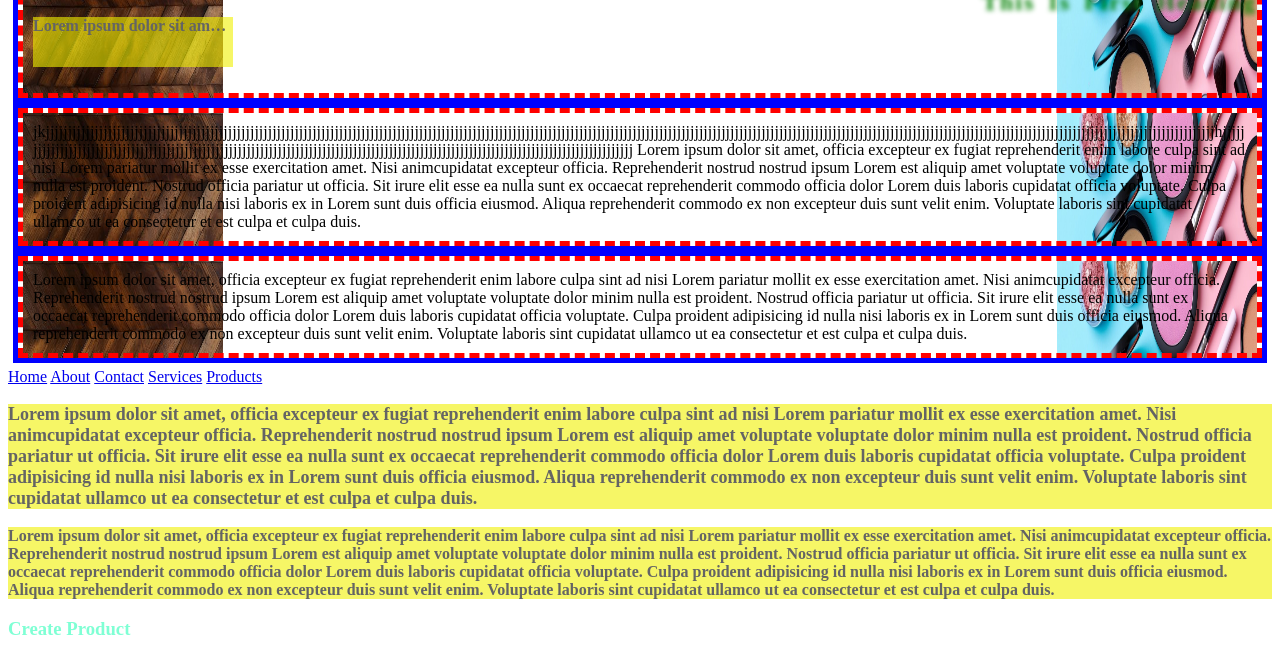
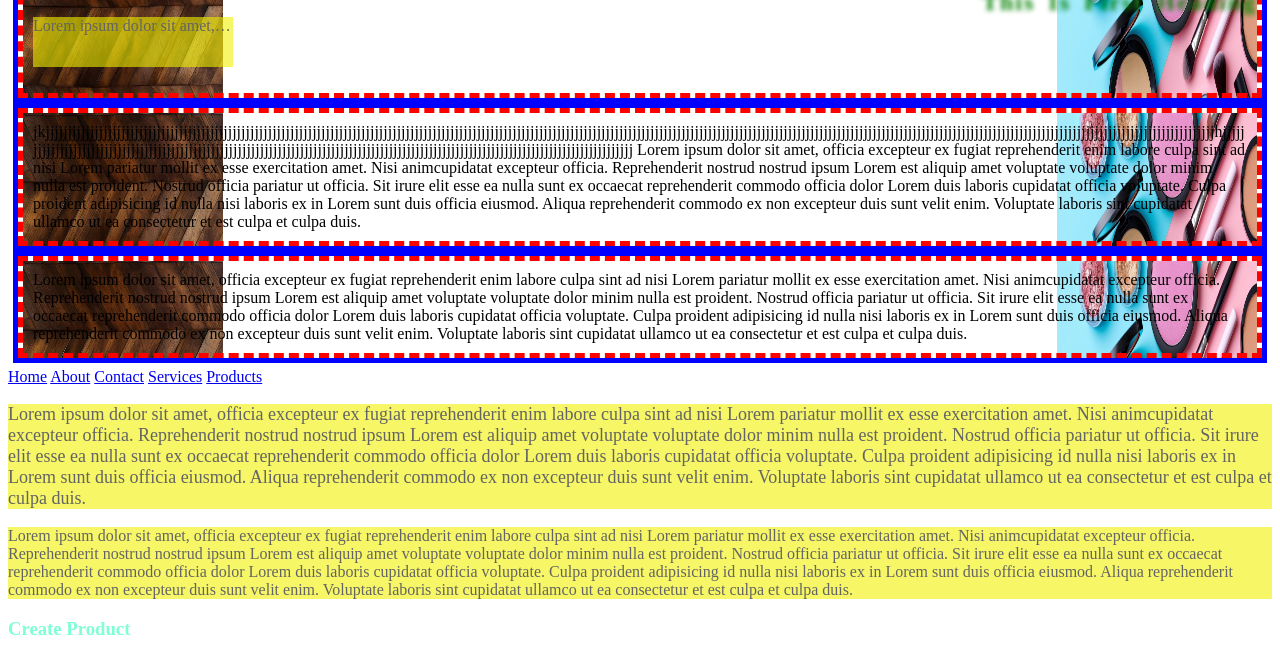
Before and after one commit to shetkar-dnyaneshwar/oct-batch-source-code, a plain HTML site: page index.html in a window 1280 px wide. Shown: the part 76-731 px from the top of the page. Drawn offline with Linux system fonts and the light colour scheme; a web font is replaced by a local one.

Commit message:
New Feature Implemented

```diff
--- a/index.html
+++ b/index.html
@@ -11,7 +11,7 @@
 <link href="https://fonts.googleapis.com/css2?family=Danfo&family=Jost:ital,wght@0,100..900;1,100..900&family=Ojuju:wght@200..800&display=swap" rel="stylesheet">
 <style>
         p{
-            font-weight:bolder;
+            font-weight:lighter;
         }
         /*body {
             background-color: brown;
```
